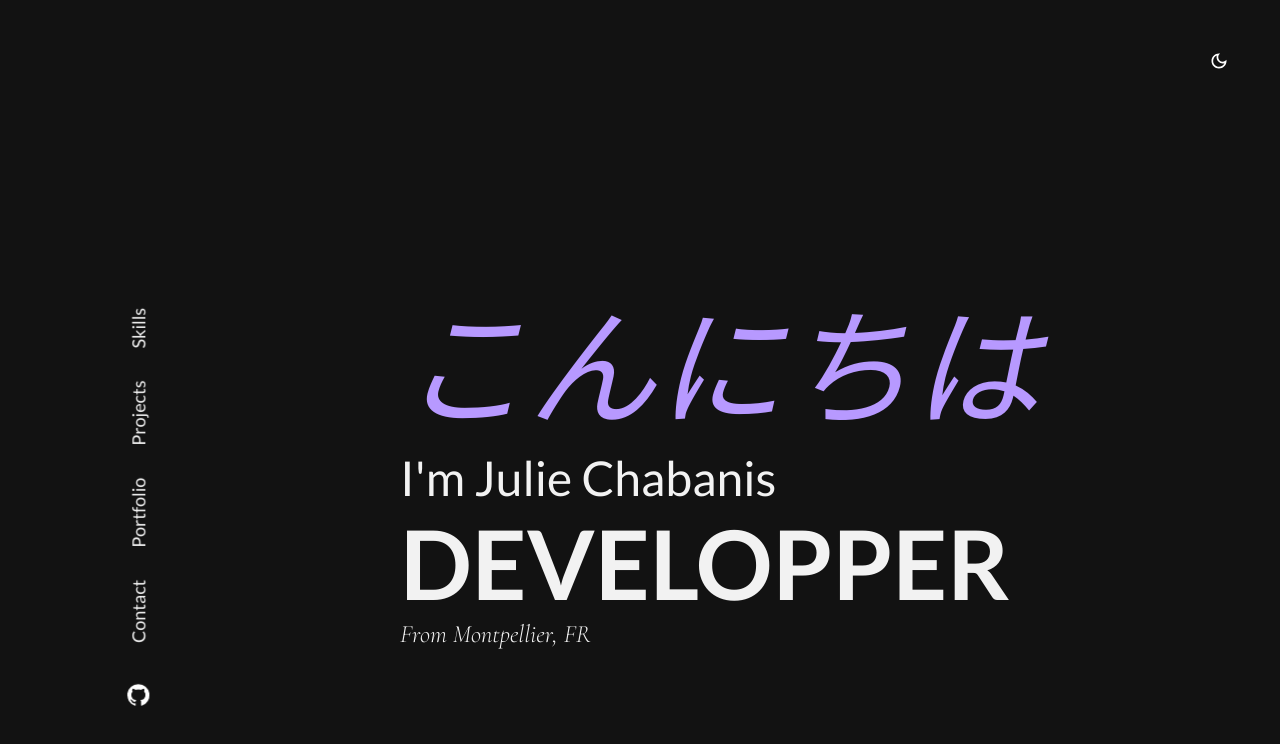
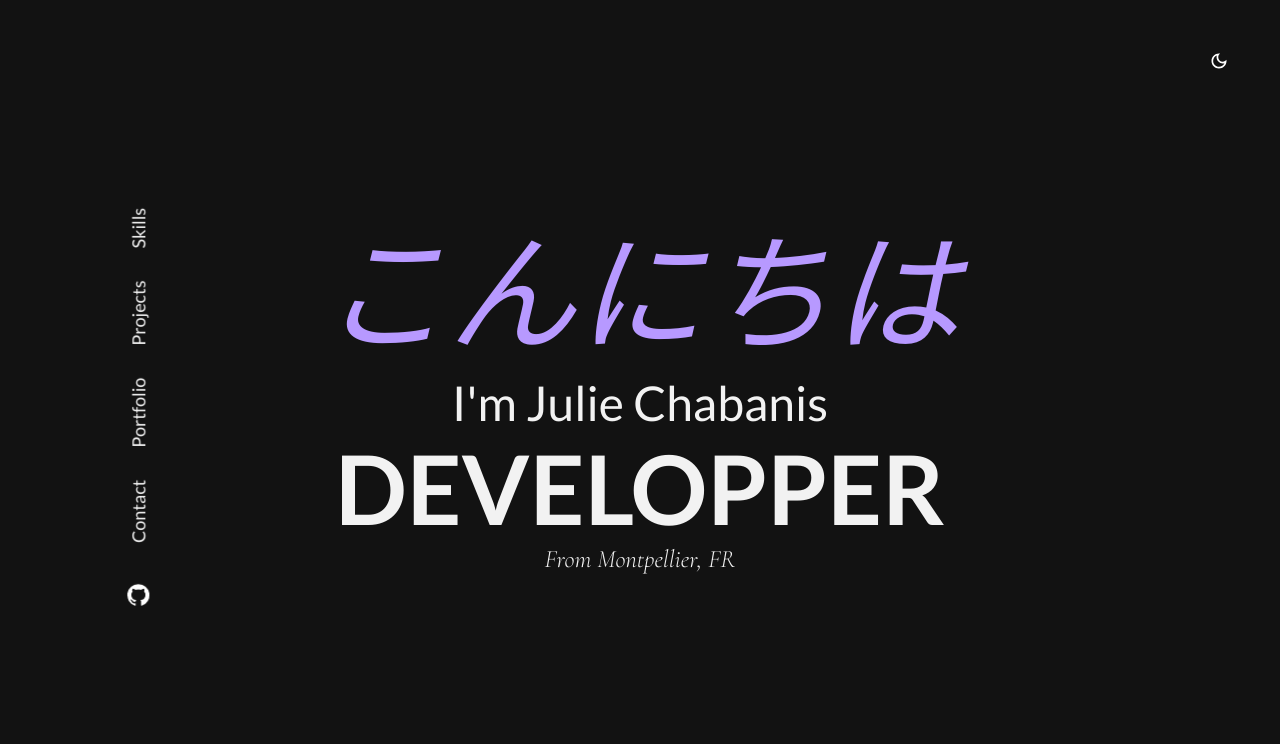
Before and after one commit to JulieChabanis/MinimalPortfolio, a React (Create React App) app: page / in a window 1280 px wide. Shown: the top 744 px of the page. Built offline with nearby package versions, Linux system fonts and the light colour scheme.

Commit message:
bugfix navbar static

```diff
--- a/src/App.css
+++ b/src/App.css
@@ -7,7 +7,30 @@
   pointer-events: none;
 }
 
+@media (prefers-reduced-motion: no-preference) {
+  .App-logo {
+    animation: App-logo-spin infinite 20s linear;
+  }
+}
+
+.App-header {
+  min-height: 100vh;
+  display: flex;
+  flex-direction: column;
+  align-items: center;
+  justify-content: center;
+  font-size: calc(10px + 2vmin);
+}
 
 .App-link {
   color: #61dafb;
 }
+
+@keyframes App-logo-spin {
+  from {
+    transform: rotate(0deg);
+  }
+  to {
+    transform: rotate(360deg);
+  }
+}
--- a/src/App.js
+++ b/src/App.js
@@ -17,9 +17,11 @@ function App() {
         <div className="App">
           <NavBar/>
           <ThemeToggleButton/>
-          <Routes>
-            <Route path="/" element={<HeroPage/>}></Route>
-          </Routes>
+          <header className='App-header'>
+            <Routes>
+              <Route path="/" element={<HeroPage/>}></Route>
+            </Routes>
+          </header>
         </div>
       </ThemeProvider>
     </ColorModeContext.Provider>
--- a/src/components/HeroPage/HeroPage.module.css
+++ b/src/components/HeroPage/HeroPage.module.css
@@ -1,9 +1,9 @@
 
-.heroContent {
+.styles.heroContent {
   display: flex;
   align-items: start;
   justify-content:left;
   flex-direction: column;
   margin-left: 400px;
-  margin-top: 300px;
+  margin-top: 500px;
 }
--- a/src/components/global/Navbar/Navbar.module.css
+++ b/src/components/global/Navbar/Navbar.module.css
@@ -31,7 +31,7 @@
   display: flex;
   flex-direction: row-reverse;
   position: relative;
-  top: 250px;
+  top:450px;
 }
 
 .navLink {
```
